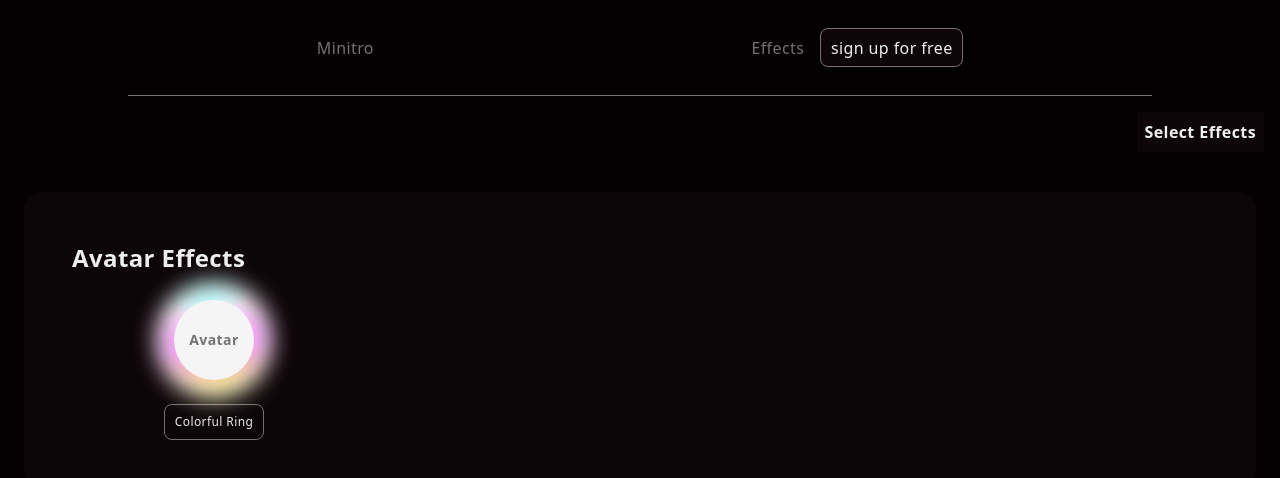
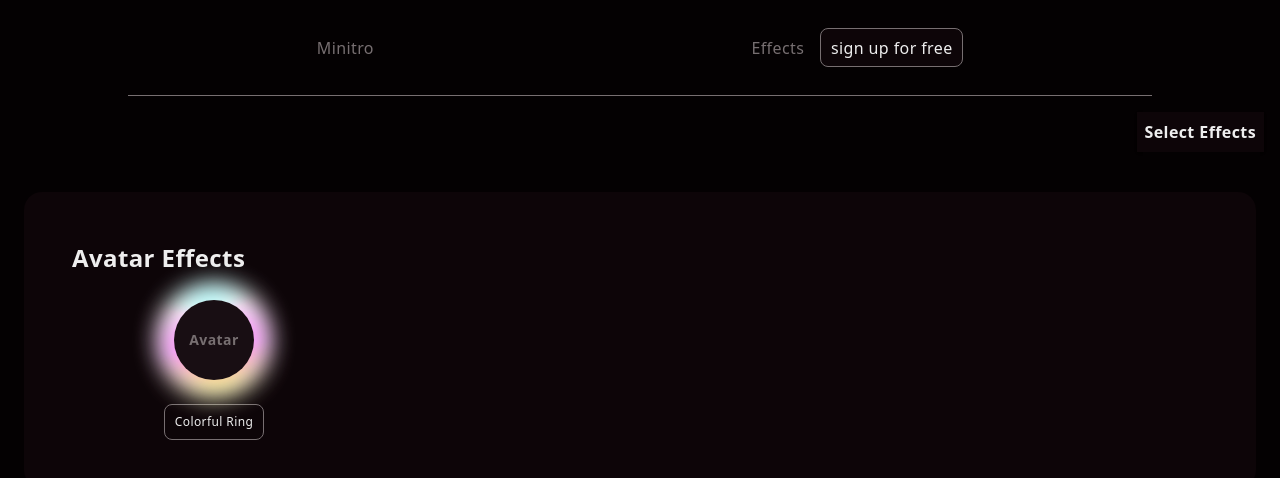
Before and after one commit to Saloni581/MiniNitro, a React (Vite) app in the folder client/: page /avatar-effects in a window 1280 px wide. Shown: the top 478 px of the page. Built offline with nearby package versions, Linux system fonts and the light colour scheme; no server answers.

Commit message:
fix(styles): wire shadcn variables to custom theme, remove unused dark block. refactor chatpage UI.

```diff
--- a/client/src/components/ChatPage.tsx
+++ b/client/src/components/ChatPage.tsx
@@ -108,9 +108,6 @@ const ChatPage = ({ loggedInUser }: ChatWindowProps) => {
 
     return (
         <div className="grid-container">
-            <div>
-                <UsersList users={myConversations} isMyChats={true} />
-            </div>
             <div className="chat-window-container-outer">
                 <div className="chat-window-selected-user">
                     <UserAvatar user={selectedUser} previewEffectId={""} size={"sm"} isChatWindow={false}/>
@@ -141,6 +138,9 @@ const ChatPage = ({ loggedInUser }: ChatWindowProps) => {
                     </button>
                 </div>
             </div>
+            <div>
+                <UsersList users={myConversations} isMyChats={true} />
+            </div>
         </div>
     );
 };
--- a/client/src/components/LandingPage.tsx
+++ b/client/src/components/LandingPage.tsx
@@ -2,7 +2,7 @@ const LandingPage = () => {
 
     return (
         <div>
-            This is the Landing page.
+            Hero Page
         </div>
     );
 };
--- a/client/src/index.css
+++ b/client/src/index.css
@@ -20,38 +20,45 @@
   text-rendering: optimizeLegibility;
   -webkit-font-smoothing: antialiased;
   -moz-osx-font-smoothing: grayscale;
+
   --radius: 0.625rem;
+
+  /* wire shadcn's variables to YOUR theme */
   --background: var(--color-base);
   --foreground: var(--color-text-primary);
-  --card: oklch(1 0 0);
-  --card-foreground: oklch(0.145 0 0);
-  --popover: oklch(0.13 0.02 350);
-  /*--popover-foreground: oklch(0.145 0 0);*/
-  --primary: oklch(0.205 0 0);
-  --primary-foreground: oklch(0.95 0 0);
-  --secondary: oklch(0.97 0 0);
-  --secondary-foreground: oklch(0.205 0 0);
-  --muted: oklch(0.97 0 0);
-  --muted-foreground: oklch(0.556 0 0);
-  --accent: oklch(0.97 0 0);
-  --accent-foreground: oklch(0.205 0 0);
-  --destructive: oklch(0.577 0.245 27.325);
-  --border: oklch(0.922 0 0);
-  --input: oklch(0.922 0 0);
-  --ring: oklch(0.708 0 0);
-  --chart-1: oklch(0.646 0.222 41.116);
-  --chart-2: oklch(0.6 0.118 184.704);
-  --chart-3: oklch(0.398 0.07 227.392);
-  --chart-4: oklch(0.828 0.189 84.429);
-  --chart-5: oklch(0.769 0.188 70.08);
-  --sidebar: oklch(0.985 0 0);
-  --sidebar-foreground: oklch(0.145 0 0);
-  --sidebar-primary: oklch(0.205 0 0);
-  --sidebar-primary-foreground: oklch(0.985 0 0);
-  --sidebar-accent: oklch(0.97 0 0);
-  --sidebar-accent-foreground: oklch(0.205 0 0);
-  --sidebar-border: oklch(0.922 0 0);
-  --sidebar-ring: oklch(0.708 0 0);
+
+  --card: var(--color-surface);
+  --card-foreground: var(--color-text-primary);
+
+  --popover: var(--color-surface);
+  --popover-foreground: var(--color-text-primary);
+
+  --primary: var(--color-accent-primary);
+  --primary-foreground: var(--color-base);
+
+  --secondary: var(--color-accent-secondary);
+  --secondary-foreground: var(--color-text-primary);
+
+  --muted: oklch(0.18 0.02 350);
+  --muted-foreground: var(--color-text-secondary);
+
+  --accent: var(--color-accent-primary);
+  --accent-foreground: var(--color-base);
+
+  --destructive: var(--color-error);
+
+  --border: oklch(0.25 0.02 350);
+  --input: oklch(0.18 0.02 350);
+  --ring: var(--color-accent-primary);
+
+  --sidebar: var(--color-surface);
+  --sidebar-foreground: var(--color-text-primary);
+  --sidebar-primary: var(--color-accent-primary);
+  --sidebar-primary-foreground: var(--color-base);
+  --sidebar-accent: oklch(0.18 0.02 350);
+  --sidebar-accent-foreground: var(--color-text-primary);
+  --sidebar-border: oklch(0.25 0.02 350);
+  --sidebar-ring: var(--color-accent-primary);
 }
 
 h1 {
@@ -224,7 +231,7 @@ button:active {
   }
 
   .chat-window-selected-user {
-    @apply flex p-4 gap-4 items-center bg-accent-primary text-text-primary;
+    @apply flex p-4 gap-4 items-center bg-accent-secondary text-text-primary;
   }
 
   .chat-window-container {
@@ -277,40 +284,6 @@ button:active {
   --color-sidebar-ring: var(--sidebar-ring);
 }
 
-.dark {
-  --background: oklch(0.145 0 0);
-  --foreground: oklch(0.985 0 0);
-  --card: oklch(0.205 0 0);
-  --card-foreground: oklch(0.985 0 0);
-  --popover: oklch(0.205 0 0);
-  --popover-foreground: oklch(0.985 0 0);
-  --primary: oklch(0.922 0 0);
-  --primary-foreground: oklch(0.205 0 0);
-  --secondary: oklch(0.269 0 0);
-  --secondary-foreground: oklch(0.985 0 0);
-  --muted: oklch(0.269 0 0);
-  --muted-foreground: oklch(0.708 0 0);
-  --accent: oklch(0.269 0 0);
-  --accent-foreground: oklch(0.985 0 0);
-  --destructive: oklch(0.704 0.191 22.216);
-  --border: oklch(1 0 0 / 10%);
-  --input: oklch(1 0 0 / 15%);
-  --ring: oklch(0.556 0 0);
-  --chart-1: oklch(0.488 0.243 264.376);
-  --chart-2: oklch(0.696 0.17 162.48);
-  --chart-3: oklch(0.769 0.188 70.08);
-  --chart-4: oklch(0.627 0.265 303.9);
-  --chart-5: oklch(0.645 0.246 16.439);
-  --sidebar: oklch(0.205 0 0);
-  --sidebar-foreground: oklch(0.985 0 0);
-  --sidebar-primary: oklch(0.488 0.243 264.376);
-  --sidebar-primary-foreground: oklch(0.985 0 0);
-  --sidebar-accent: oklch(0.269 0 0);
-  --sidebar-accent-foreground: oklch(0.985 0 0);
-  --sidebar-border: oklch(1 0 0 / 10%);
-  --sidebar-ring: oklch(0.556 0 0);
-}
-
 @layer base {
   * {
     @apply border-border outline-ring/50;
```
